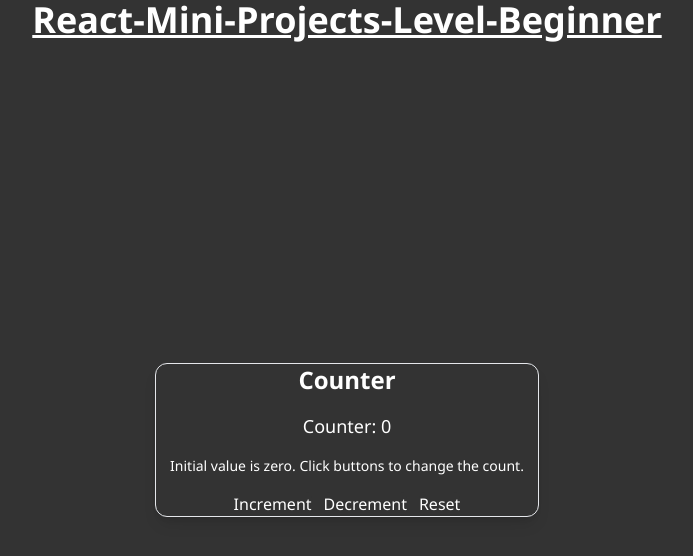
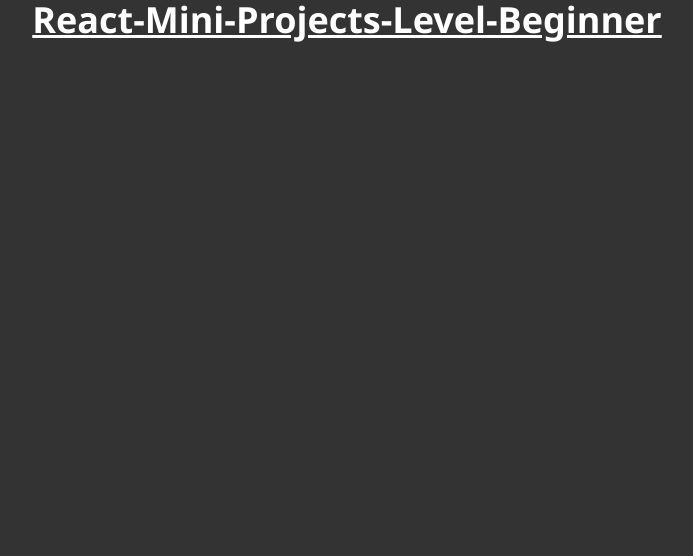
Before and after one commit to nikhildev-webapp/ReactMiniProjects_beginner, a React (Vite) app: page / in a window 1280 px wide. Shown: the top 556 px of the page, without its empty margins (293-986 px from the left). Built offline with nearby package versions, Linux system fonts and the light colour scheme.

Commit message:
clean the app.jsx for next project

```diff
--- a/src/App.jsx
+++ b/src/App.jsx
@@ -1,13 +1,10 @@
 import './App.css'
-import Counter from './components/Counter'
 
 function App() {
-
-
-  return (
+   return (
     <>
       <h1 className='text-4xl font-bold text-center underline'>React-Mini-Projects-Level-Beginner</h1>
-      <Counter/>
+
     </>
   )
 }
```
